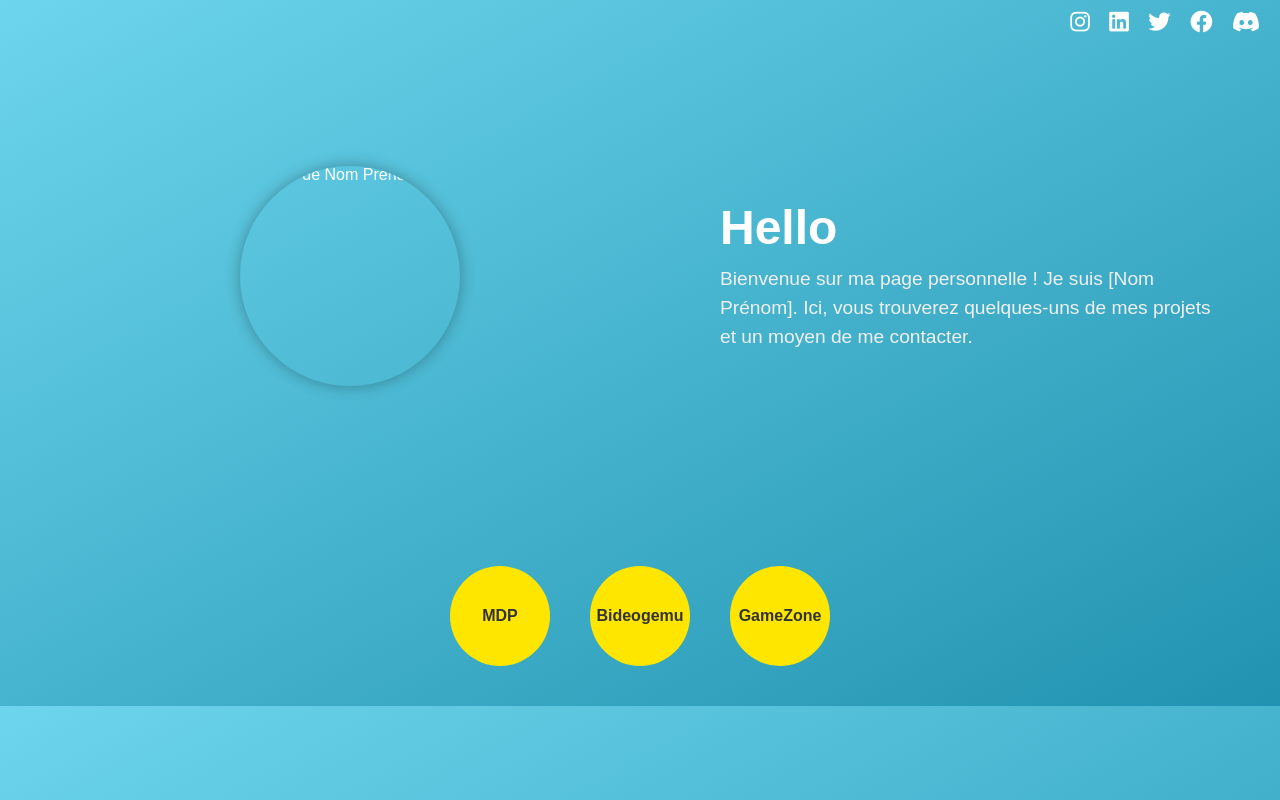
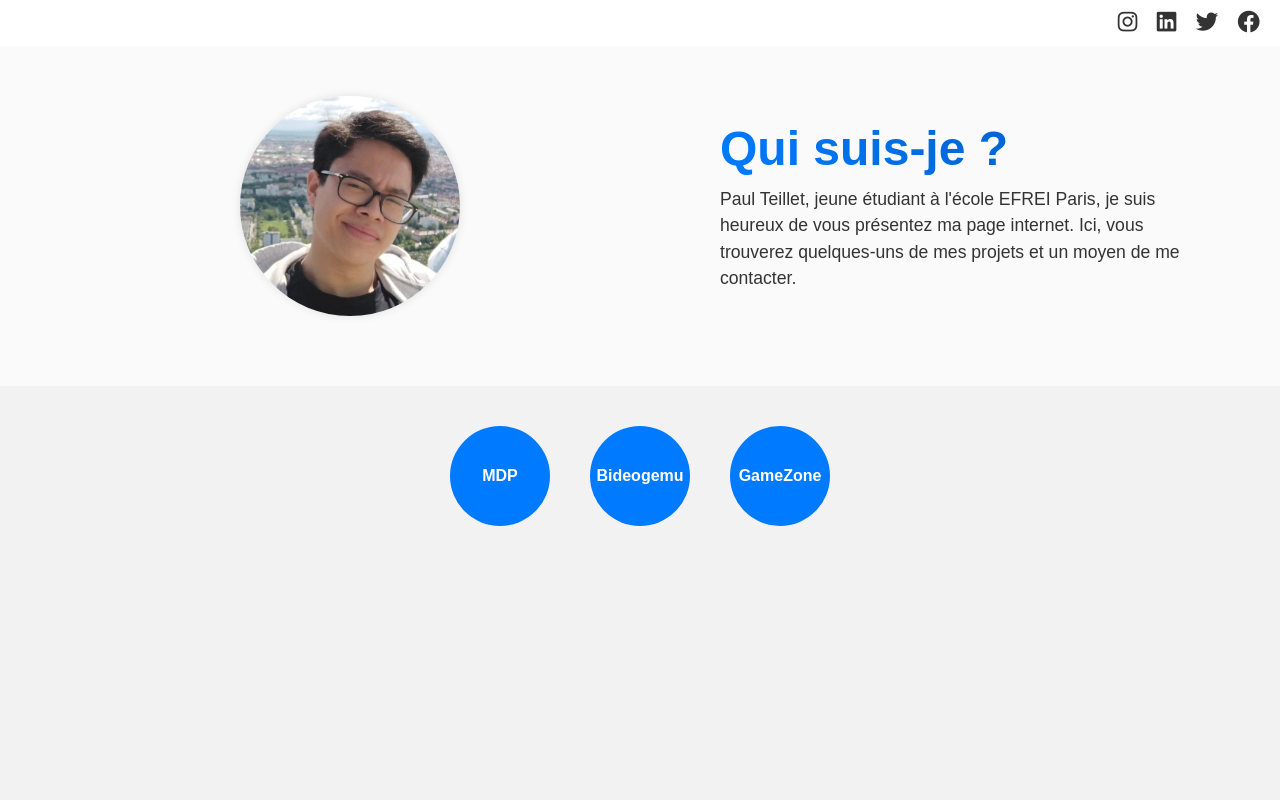
Before and after one commit to aragornsoluce/Projet_MDP, a plain HTML site: page index.html in a window 1280 px wide. Drawn offline with Linux system fonts and the light colour scheme.

Commit message:
Update index.html
rectification d'une erreur

```diff
--- a/index.html
+++ b/index.html
@@ -2,7 +2,7 @@
 <html lang="fr">
 <head>
   <meta charset="UTF-8">
-  <title>Accueil - Nom Prénom</title>
+  <title>Accueil - Paul Teillet</title>
   <!-- Lien vers Font Awesome pour les icônes -->
   <link
     rel="stylesheet"
@@ -14,33 +14,28 @@
       margin: 0;
       padding: 0;
     }
-
-    /* Corps de la page */
     body {
       font-family: Arial, sans-serif;
-      /* Dégradé de fond */
-      background: linear-gradient(to bottom right, #6dd5ed, #2193b0);
-      color: #fff;
+      background: #f2f2f2;
+      color: #333;
     }
-
     /* Barre de navigation (réseaux sociaux) */
     nav {
       display: flex;
       justify-content: flex-end;
       align-items: center;
       padding: 10px 20px;
-      /* Fond transparent pour laisser voir le dégradé */
-      background: transparent;
+      background: #fff;
     }
     nav .social-links a {
       margin-left: 15px;
-      color: #fff;
+      color: #333;
       text-decoration: none;
       font-size: 1.4rem;
       transition: color 0.3s;
     }
     nav .social-links a:hover {
-      color: #ffe600;
+      color: #007BFF;
     }
 
     /* Section de présentation (Hero) */
@@ -49,8 +44,8 @@
       flex-wrap: wrap;
       align-items: center;
       justify-content: center;
-      padding: 60px 20px;
-      min-height: 60vh;
+      padding: 50px 20px;
+      background: #fafafa;
     }
     .hero .photo-container {
       flex: 1 1 300px;
@@ -63,25 +58,26 @@
       height: 220px;
       border-radius: 50%;
       object-fit: cover;
-      box-shadow: 0 0 15px rgba(0, 0, 0, 0.3);
+      box-shadow: 0 0 10px rgba(0, 0, 0, 0.1);
     }
     .hero .intro-text {
       flex: 1 1 300px;
       max-width: 500px;
       margin-left: 40px;
       margin-right: 40px;
-      text-align: left;
     }
     .hero .intro-text h1 {
       font-size: 3rem;
       margin-bottom: 10px;
-      color: #fff;
+      background: linear-gradient(45deg, #007BFF, #0056b3);
+      background-clip: text;
+      -webkit-background-clip: text;
+      color: transparent;
     }
     .hero .intro-text p {
-      font-size: 1.2rem;
+      font-size: 1.1rem;
       line-height: 1.5;
       margin-bottom: 20px;
-      color: #f0f0f0;
     }
 
     /* Section des liens (les "bulles") */
@@ -94,8 +90,8 @@
       width: 100px;
       height: 100px;
       border-radius: 50%;
-      background: #ffe600;
-      color: #333;
+      background: #007BFF;
+      color: #fff;
       font-weight: bold;
       display: flex;
       align-items: center;
@@ -105,11 +101,11 @@
       transition: background 0.3s, transform 0.3s;
     }
     .links-section .link-bubble:hover {
-      background: #ffcc00;
+      background: #0056b3;
       transform: scale(1.05);
     }
 
-    /* Responsive : pour les écrans plus petits */
+    /* Responsive */
     @media screen and (max-width: 768px) {
       .hero {
         flex-direction: column;
@@ -128,10 +124,9 @@
   <nav>
     <div class="social-links">
       <a href="https://www.instagram.com/votreprofil" target="_blank"><i class="fab fa-instagram"></i></a>
-      <a href="https://www.linkedin.com/in/votreprofil" target="_blank"><i class="fab fa-linkedin"></i></a>
+      <a href="https://www.linkedin.com/in/paul-teillet-999a84250/" target="_blank"><i class="fab fa-linkedin"></i></a>
       <a href="https://twitter.com/votreprofil" target="_blank"><i class="fab fa-twitter"></i></a>
-      <a href="https://www.facebook.com/votreprofil" target="_blank"><i class="fab fa-facebook"></i></a>
-      <a href="https://discord.gg/votreserveur" target="_blank"><i class="fab fa-discord"></i></a>
+      <a href="https://www.facebook.com/profile.php?id=100077290363100" target="_blank"><i class="fab fa-facebook"></i></a>
     </div>
   </nav>
 
@@ -139,12 +134,12 @@
   <section class="hero">
     <div class="photo-container">
       <!-- Remplacez "photo.jpg" par le chemin de votre propre photo -->
-      <img src="photo.jpg" alt="Photo de Nom Prénom">
+      <img src="Images/photo_profile.jpg" alt="Photo de Nom Prénom">
     </div>
     <div class="intro-text">
-      <h1>Hello</h1>
+      <h1>Qui suis-je ?</h1>
       <p>
-        Bienvenue sur ma page personnelle ! Je suis [Nom Prénom].
+        Paul Teillet, jeune étudiant à l'école EFREI Paris, je suis heureux de vous présentez ma page internet.
         Ici, vous trouverez quelques-uns de mes projets et un moyen de me contacter.
       </p>
     </div>
```
